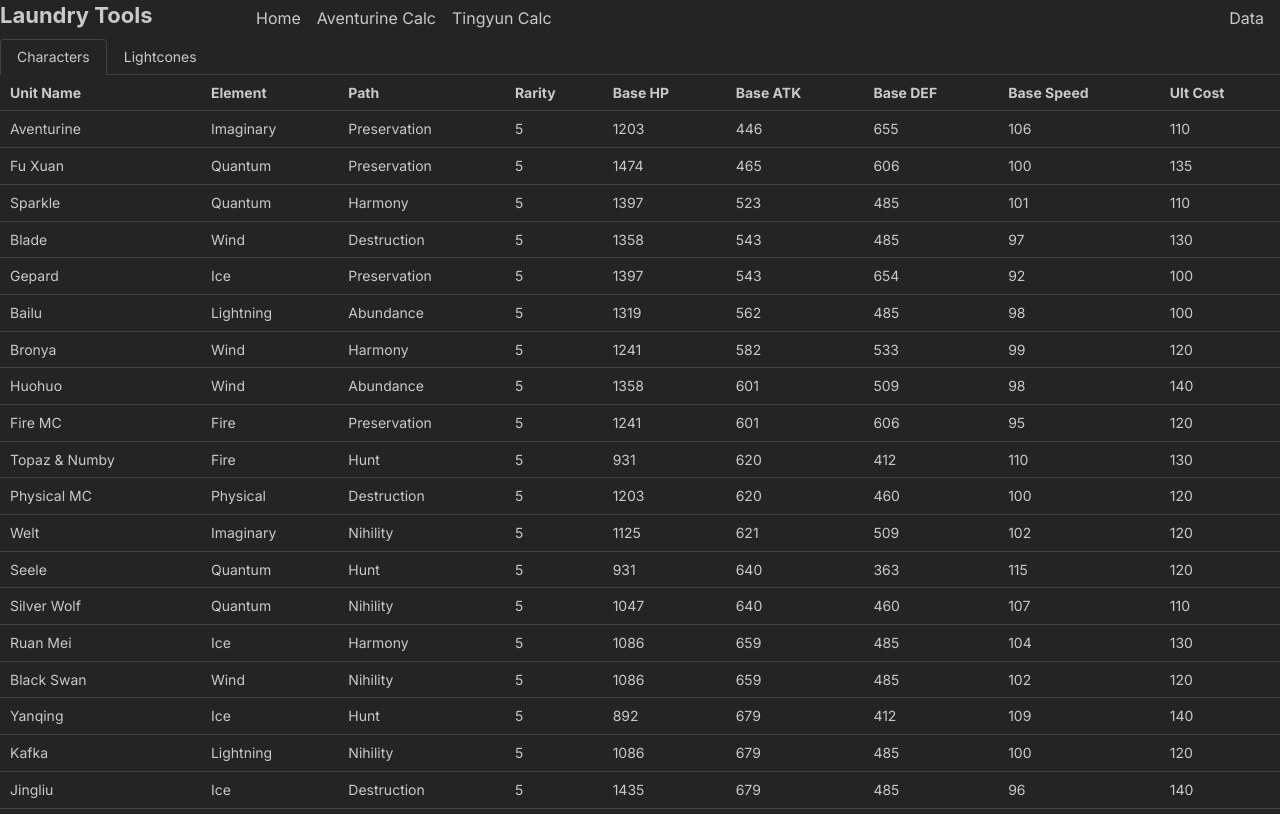
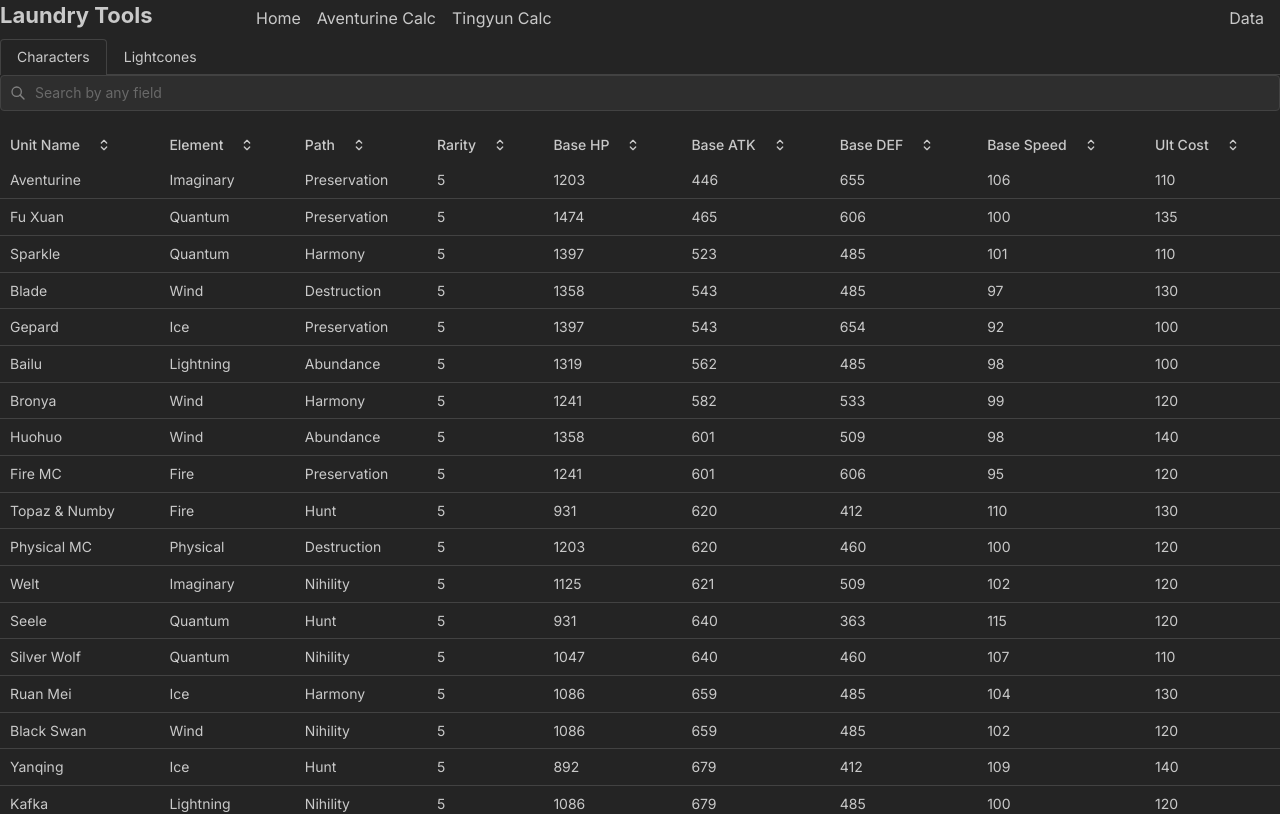
Before and after one commit to mdkincaid/hsr-tools, a Next.js app: page /game-data in a window 1280 px wide. Shown: the top 814 px of the page. Built offline with nearby package versions, Linux system fonts and the light colour scheme.

Commit message:
feat: added filter and sort to data tables

```diff
--- a/package.json
+++ b/package.json
@@ -13,7 +13,8 @@
     "@mantine/hooks": "^7.8.0",
     "next": "14.2.1",
     "react": "^18",
-    "react-dom": "^18"
+    "react-dom": "^18",
+    "react-icons": "^5.1.0"
   },
   "devDependencies": {
     "@types/node": "^20",
--- /dev/null
+++ b/src/app/game-data/Th.tsx
@@ -0,0 +1,28 @@
+import { Center, rem, Group, Text, UnstyledButton, Table } from "@mantine/core";
+import { TbSelector, TbChevronDown, TbChevronUp, TbSearch } from "react-icons/tb";
+
+interface ThProps {
+    children: React.ReactNode;
+    reversed: boolean;
+    sorted: boolean;
+    onSort(): void;
+}
+
+export default function Th({children, reversed, sorted, onSort}: ThProps) {
+    const Icon = sorted ? (reversed ? TbChevronUp : TbChevronDown) : TbSelector;
+
+    return (
+        <Table.Th>
+            <UnstyledButton onClick={onSort}>
+                <Group justify="space-between">
+                    <Text fw={500} fz="sm">
+                        {children}
+                    </Text>
+                    <Center>
+                        <Icon style={{ width: rem(16), height: rem(16) }} />
+                    </Center>
+                </Group>
+            </UnstyledButton>
+        </Table.Th>
+    )
+}
--- a/src/app/game-data/characters.tsx
+++ b/src/app/game-data/characters.tsx
@@ -1,7 +1,10 @@
 "use client";
 
-import { Table } from "@mantine/core";
+import { Table, Text, TextInput, keys, rem } from "@mantine/core";
 import Characters from "@/data/characters.json";
+import { useState } from "react";
+import { TbSearch } from "react-icons/tb";
+import Th from "./Th";
 
 type Character = {
   Unit: string;
@@ -12,41 +15,169 @@
   BaseATK: number;
   BaseDEF: number;
   BaseSpeed: number;
-  UltCost: string | number;
+  UltCost: string;
 };
 
+function filterData(data: Character[], search: string) {
+  const query = search.toLowerCase().trim();
+  return data.filter((item) =>
+    keys(data[0]).some((key) =>
+      item[key].toString().toLowerCase().includes(query)
+    )
+  );
+}
+
+function sortData(
+  data: Character[],
+  payload: { sortBy: keyof Character | null; reversed: boolean; search: string }
+) {
+  const { sortBy } = payload;
+
+  if (!sortBy) {
+    return filterData(data, payload.search);
+  }
+
+  return filterData(
+    [...data].sort((a, b) => {
+      if (payload.reversed) {
+        return b[sortBy].toString().localeCompare(a[sortBy].toString());
+      }
+
+      return a[sortBy].toString().localeCompare(b[sortBy].toString());
+    }),
+    payload.search
+  );
+}
+
 export default function CharacterTable() {
-  const rows = Characters.map((character: Character) => (
-    <Table.Tr key={character.Unit}>
-      <Table.Td>{character.Unit}</Table.Td>
-      <Table.Td>{character.Element}</Table.Td>
-      <Table.Td>{character.Path}</Table.Td>
-      <Table.Td>{character.Rarity}</Table.Td>
-      <Table.Td>{character.BaseHP}</Table.Td>
-      <Table.Td>{character.BaseATK}</Table.Td>
-      <Table.Td>{character.BaseDEF}</Table.Td>
-      <Table.Td>{character.BaseSpeed}</Table.Td>
-      <Table.Td>{character.UltCost}</Table.Td>
+  const [search, setSearch] = useState("");
+  const [sortedData, setSortedData] = useState(Characters);
+  const [sortBy, setSortBy] = useState<keyof Character | null>(null);
+  const [reverseSortDirection, setReverseSortDirection] = useState(false);
+
+  const setSorting = (field: keyof Character) => {
+    const reversed = field === sortBy ? !reverseSortDirection : false;
+    setReverseSortDirection(reversed);
+    setSortBy(field);
+    setSortedData(sortData(Characters, { sortBy: field, reversed, search }));
+  };
+
+  const handleSearchChange = (event: React.ChangeEvent<HTMLInputElement>) => {
+    const { value } = event.currentTarget;
+    setSearch(value);
+    setSortedData(
+      sortData(Characters, {
+        sortBy,
+        reversed: reverseSortDirection,
+        search: value,
+      })
+    );
+  };
+
+  const rows = sortedData.map((row: Character) => (
+    <Table.Tr key={row.Unit}>
+      <Table.Td>{row.Unit}</Table.Td>
+      <Table.Td>{row.Element}</Table.Td>
+      <Table.Td>{row.Path}</Table.Td>
+      <Table.Td>{row.Rarity}</Table.Td>
+      <Table.Td>{row.BaseHP}</Table.Td>
+      <Table.Td>{row.BaseATK}</Table.Td>
+      <Table.Td>{row.BaseDEF}</Table.Td>
+      <Table.Td>{row.BaseSpeed}</Table.Td>
+      <Table.Td>{row.UltCost}</Table.Td>
     </Table.Tr>
   ));
 
   return (
-    <Table highlightOnHover>
-      <Table.Thead>
-        <Table.Tr>
-          <Table.Th>Unit Name</Table.Th>
-          <Table.Th>Element</Table.Th>
-          <Table.Th>Path</Table.Th>
-          <Table.Th>Rarity</Table.Th>
-          <Table.Th>Base HP</Table.Th>
-          <Table.Th>Base ATK</Table.Th>
-          <Table.Th>Base DEF</Table.Th>
-          <Table.Th>Base Speed</Table.Th>
-          <Table.Th>Ult Cost</Table.Th>
-        </Table.Tr>
-      </Table.Thead>
-      <Table.Tbody>{rows}</Table.Tbody>
-    </Table>
+    <>
+      <TextInput
+        placeholder="Search by any field"
+        mb="md"
+        leftSection={<TbSearch style={{ width: rem(16), height: rem(16) }} />}
+        value={search}
+        onChange={handleSearchChange}
+      />
+      <Table highlightOnHover>
+        <Table.Tbody>
+          <Table.Tr>
+            <Th
+              sorted={sortBy === "Unit"}
+              reversed={reverseSortDirection}
+              onSort={() => setSorting("Unit")}
+            >
+              Unit Name
+            </Th>
+            <Th
+              sorted={sortBy === "Element"}
+              reversed={reverseSortDirection}
+              onSort={() => setSorting("Element")}
+            >
+              Element
+            </Th>
+            <Th
+              sorted={sortBy === "Path"}
+              reversed={reverseSortDirection}
+              onSort={() => setSorting("Path")}
+            >
+              Path
+            </Th>
+            <Th
+              sorted={sortBy === "Rarity"}
+              reversed={reverseSortDirection}
+              onSort={() => setSorting("Rarity")}
+            >
+              Rarity
+            </Th>
+            <Th
+              sorted={sortBy === "BaseHP"}
+              reversed={reverseSortDirection}
+              onSort={() => setSorting("BaseHP")}
+            >
+              Base HP
+            </Th>
+            <Th
+              sorted={sortBy === "BaseATK"}
+              reversed={reverseSortDirection}
+              onSort={() => setSorting("BaseATK")}
+            >
+              Base ATK
+            </Th>
+            <Th
+              sorted={sortBy === "BaseDEF"}
+              reversed={reverseSortDirection}
+              onSort={() => setSorting("BaseDEF")}
+            >
+              Base DEF
+            </Th>
+            <Th
+              sorted={sortBy === "BaseSpeed"}
+              reversed={reverseSortDirection}
+              onSort={() => setSorting("BaseSpeed")}
+            >
+              Base Speed
+            </Th>
+            <Th
+              sorted={sortBy === "UltCost"}
+              reversed={reverseSortDirection}
+              onSort={() => setSorting("UltCost")}
+            >
+              Ult Cost
+            </Th>
+          </Table.Tr>
+        </Table.Tbody>
+        <Table.Tbody>{rows.length > 0 ? (
+            rows
+        ) : (
+            <Table.Tr>
+                <Table.Td colSpan={Object.keys(Characters[0]).length}>
+                    <Text >
+                        Nothing Found
+                    </Text>
+                </Table.Td>
+            </Table.Tr>
+        )}</Table.Tbody>
+      </Table>
+    </>
   );
 }
 
--- a/src/app/game-data/lightcones.tsx
+++ b/src/app/game-data/lightcones.tsx
@@ -1,7 +1,10 @@
 "use client";
 
-import { Table } from "@mantine/core";
+import { Table, TextInput, keys, rem, Text } from "@mantine/core";
 import Lightcones from "@/data/lightcones.json";
+import { useState } from "react";
+import { TbSearch } from "react-icons/tb";
+import Th from "./Th";
 
 type Lightcone = {
   Lightcone: string;
@@ -12,32 +15,142 @@
   BaseDEF: number;
 };
 
+function filterData(data: Lightcone[], search: string) {
+  const query = search.toLowerCase().trim();
+  return data.filter((item) =>
+    keys(data[0]).some((key) =>
+      item[key].toString().toLowerCase().includes(query)
+    )
+  );
+}
+
+function sortData(
+  data: Lightcone[],
+  payload: { sortBy: keyof Lightcone | null; reversed: boolean; search: string }
+) {
+  const { sortBy } = payload;
+
+  if (!sortBy) {
+    return filterData(data, payload.search);
+  }
+
+  return filterData(
+    [...data].sort((a, b) => {
+      if (payload.reversed) {
+        return b[sortBy].toString().localeCompare(a[sortBy].toString());
+      }
+
+      return a[sortBy].toString().localeCompare(b[sortBy].toString());
+    }),
+    payload.search
+  );
+}
+
 export default function LightconeTable() {
-  const rows = Lightcones.map((character: Lightcone) => (
-    <Table.Tr key={character.Lightcone}>
-      <Table.Td>{character.Lightcone}</Table.Td>
-      <Table.Td>{character.Path}</Table.Td>
-      <Table.Td>{character.Rarity}</Table.Td>
-      <Table.Td>{character.BaseHP}</Table.Td>
-      <Table.Td>{character.BaseATK}</Table.Td>
-      <Table.Td>{character.BaseDEF}</Table.Td>
+  const [search, setSearch] = useState("");
+  const [sortedData, setSortedData] = useState(Lightcones);
+  const [sortBy, setSortBy] = useState<keyof Lightcone | null>(null);
+  const [reverseSortDirection, setReverseSortDirection] = useState(false);
+
+  const setSorting = (field: keyof Lightcone) => {
+    const reversed = field === sortBy ? !reverseSortDirection : false;
+    setReverseSortDirection(reversed);
+    setSortBy(field);
+    setSortedData(sortData(Lightcones, { sortBy: field, reversed, search }));
+  };
+
+  const handleSearchChange = (event: React.ChangeEvent<HTMLInputElement>) => {
+    const { value } = event.currentTarget;
+    setSearch(value);
+    setSortedData(
+      sortData(Lightcones, {
+        sortBy,
+        reversed: reverseSortDirection,
+        search: value,
+      })
+    );
+  };
+
+  const rows = sortedData.map((row: Lightcone) => (
+    <Table.Tr key={row.Lightcone}>
+      <Table.Td>{row.Lightcone}</Table.Td>
+      <Table.Td>{row.Path}</Table.Td>
+      <Table.Td>{row.Rarity}</Table.Td>
+      <Table.Td>{row.BaseHP}</Table.Td>
+      <Table.Td>{row.BaseATK}</Table.Td>
+      <Table.Td>{row.BaseDEF}</Table.Td>
     </Table.Tr>
   ));
 
   return (
-    <Table highlightOnHover>
-      <Table.Thead>
-        <Table.Tr>
-          <Table.Th>Lightcone</Table.Th>
-          <Table.Th>Path</Table.Th>
-          <Table.Th>Rarity</Table.Th>
-          <Table.Th>Base HP</Table.Th>
-          <Table.Th>Base ATK</Table.Th>
-          <Table.Th>Base DEF</Table.Th>
-        </Table.Tr>
-      </Table.Thead>
-      <Table.Tbody>{rows}</Table.Tbody>
-    </Table>
+    <>
+      <TextInput
+        placeholder="Search by any field"
+        mb="md"
+        leftSection={<TbSearch style={{ width: rem(16), height: rem(16) }} />}
+        value={search}
+        onChange={handleSearchChange}
+      />
+      <Table highlightOnHover>
+        <Table.Tbody>
+          <Table.Tr>
+            <Th
+              sorted={sortBy === "Lightcone"}
+              reversed={reverseSortDirection}
+              onSort={() => setSorting("Lightcone")}
+            >
+              Lightcone
+            </Th>
+            <Th
+              sorted={sortBy === "Path"}
+              reversed={reverseSortDirection}
+              onSort={() => setSorting("Path")}
+            >
+              Path
+            </Th>
+            <Th
+              sorted={sortBy === "Rarity"}
+              reversed={reverseSortDirection}
+              onSort={() => setSorting("Rarity")}
+            >
+              Rarity
+            </Th>
+            <Th
+              sorted={sortBy === "BaseHP"}
+              reversed={reverseSortDirection}
+              onSort={() => setSorting("BaseHP")}
+            >
+              Base HP
+            </Th>
+            <Th
+              sorted={sortBy === "BaseATK"}
+              reversed={reverseSortDirection}
+              onSort={() => setSorting("BaseATK")}
+            >
+              Base ATK
+            </Th>
+            <Th
+              sorted={sortBy === "BaseDEF"}
+              reversed={reverseSortDirection}
+              onSort={() => setSorting("BaseDEF")}
+            >
+              Base DEF
+            </Th>
+          </Table.Tr>
+        </Table.Tbody>
+        <Table.Tbody>
+          {rows.length > 0 ? (
+            rows
+          ) : (
+            <Table.Tr>
+              <Table.Td colSpan={Object.keys(Lightcones[0]).length}>
+                <Text>Nothing Found</Text>
+              </Table.Td>
+            </Table.Tr>
+          )}
+        </Table.Tbody>
+      </Table>
+    </>
   );
 }
 
```
Also changed, not shown: 1 other file (tests, documents, lock files or other folders).
